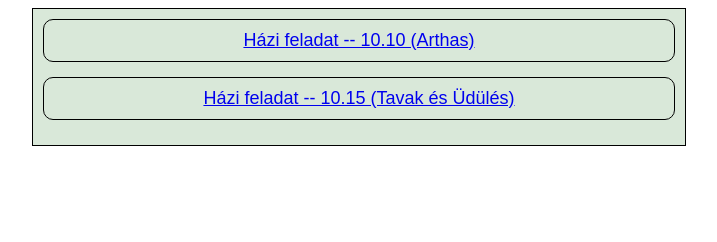
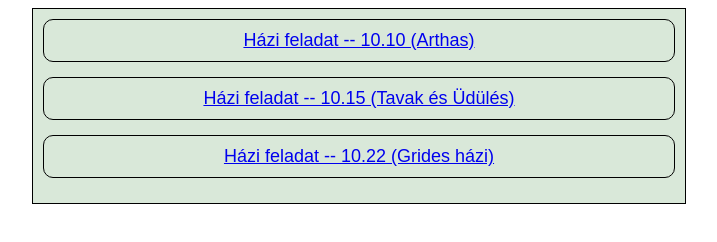
Before and after one commit to Elynath/LocziBence.github.io, a plain HTML site: page index.html in a window 1280 px wide. Shown: the whole page, without its empty margins (281-998 px from the left). Drawn offline with Linux system fonts and the light colour scheme.

Commit message:
Update index.html

```diff
--- a/index.html
+++ b/index.html
@@ -12,6 +12,7 @@
     <div class="container">
     <a href="https://elynath.github.io/Fooldal/hazik/oktober10/index.html">Házi feladat -- 10.10 (Arthas)</a>
     <a href="https://elynath.github.io/Fooldal/hazik/oktober15/udules.html"> Házi feladat -- 10.15 (Tavak és Üdülés)</a>
+    <a href="https://elynath.github.io/Fooldal/hazik/oktober19/grid.html"> Házi feladat -- 10.22 (Grides házi) </a>
     </div>
 
     </body>
```
